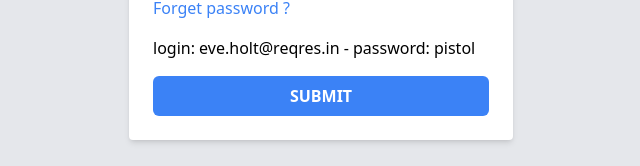
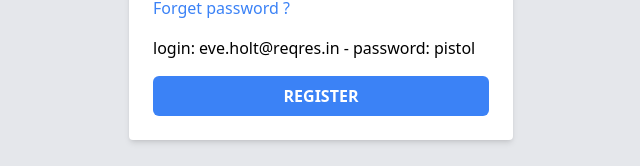
Before and after one commit to Amadoubenthe/redux-auth, a React (Vite) app: page /register in a window 1280 px wide. Shown: the part 462-628 px from the top of the page, without its empty margins (319-959 px from the left). Built offline with nearby package versions, Linux system fonts and the light colour scheme.

Commit message:
Use loading

```diff
--- a/src/features/auth/login/Login.tsx
+++ b/src/features/auth/login/Login.tsx
@@ -9,6 +9,7 @@ const Login = () => {
   const isAuthenticated = useSelector(
     (state: RootState) => state.auth.isAuthenticated
   );
+  const isLoading = useSelector((state: RootState) => state.auth.isLoading);
   const [loginPayload, setLoginPayload] = useState<RegisterPayload>({
     email: "",
     password: "",
@@ -58,7 +59,7 @@ const Login = () => {
           </Link>
         </p>
         <div className="flex items-center gap-2 p-2 border rounded-md mt-4 font-thin border-gray-400">
-          <MdOutlineEmail className="text-xl" />
+          <MdOutlineEmail className="text-2xl" />
           <input
             className="w-[100%] border-none focus:outline-none"
             type="email"
@@ -86,7 +87,7 @@ const Login = () => {
           type="submit"
           className="text-white bg-blue-500 w-[100%] p-2 rounded-md hover:shadow-md hover:bg-blue-700 mt-4 font-semibold uppercase"
         >
-          Login
+          {isLoading ? "Loading..." : "Login"}
         </button>
       </form>
     </div>
--- a/src/features/auth/register/Register.tsx
+++ b/src/features/auth/register/Register.tsx
@@ -9,6 +9,7 @@ const Register = () => {
   const isAuthenticated = useSelector(
     (state: RootState) => state.auth.isAuthenticated
   );
+  const isLoading = useSelector((state: RootState) => state.auth.isLoading);
   const [registerPayload, setRegisterPayload] = useState<RegisterPayload>({
     email: "",
     password: "",
@@ -86,7 +87,7 @@ const Register = () => {
           type="submit"
           className="text-white bg-blue-500 w-[100%] p-2 rounded-md hover:shadow-md hover:bg-blue-700 mt-4 font-semibold uppercase"
         >
-          Submit
+          {isLoading ? "Loading..." : "Register"}
         </button>
       </form>
     </div>
--- a/src/features/home/Home.tsx
+++ b/src/features/home/Home.tsx
@@ -8,7 +8,7 @@ export default function Home() {
 
   const handleLogout = () => {
     dispatch(logout() as any);
-    navigate("/login");
+    navigate("/");
   };
 
   return (
```
